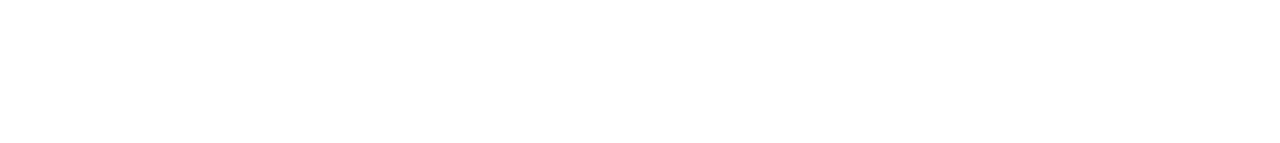
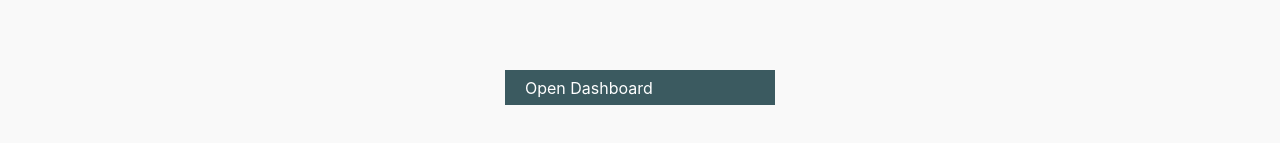
Before and after one commit to AbAyvazyan/baseRealty, a React (Create React App) app: page /admin-panel in a window 1280 px wide. Before the commit this address had no page. Shown: the part 185-328 px from the top of the page. Built offline with nearby package versions, Linux system fonts and the light colour scheme; sample sign-in values are in the browser's storage.

Commit message:
added restricted routes

```diff
--- a/src/Components/AdminPanel/AdminPanel.tsx
+++ b/src/Components/AdminPanel/AdminPanel.tsx
@@ -1,5 +1,6 @@
 import './AdminPanel.css'
 import {useNavigate} from "react-router";
+import withAuthorization from "../../hoc/autorization";
 
 const AdminPanel = () =>{
 
@@ -8,11 +9,10 @@ const AdminPanel = () =>{
     return(
         <section className={'admin_panel'}>
             <div className={'navigation_panel'}>
-                <div onClick={()=>navigate('/admin--add--street')}>Add Street</div>
-                <div onClick={()=>navigate('/admin--dashboard')}>Open Dashboard</div>
+                <div onClick={()=>navigate('/admin-dashboard')}>Open Dashboard</div>
             </div>
         </section>
     )
 }
 
-export default AdminPanel
+export default withAuthorization(AdminPanel)
--- a/src/Components/Dashboard/Dashboard.tsx
+++ b/src/Components/Dashboard/Dashboard.tsx
@@ -1,4 +1,5 @@
 import './Dashboard.css'
+import withAuthorization from "../../hoc/autorization";
 
 const Dashboard =() =>{
     return(
@@ -220,4 +221,4 @@ const Dashboard =() =>{
     )
 }
 
-export default Dashboard
+export default withAuthorization(Dashboard)
--- a/src/Components/HousePosting/HousePosting.tsx
+++ b/src/Components/HousePosting/HousePosting.tsx
@@ -1,5 +1,6 @@
 import './HousePosting.css'
 import MapComponent from "../HouseMap/HouseMap";
+import withAuthorization from "../../hoc/autorization";
 
 type TPostings = {
 
@@ -521,4 +522,4 @@ const HousePosting = () =>{
     )
 }
 
-export default HousePosting
+export default withAuthorization(HousePosting)
--- a/src/Components/Login/Login.tsx
+++ b/src/Components/Login/Login.tsx
@@ -23,11 +23,10 @@ const Login = () => {
             if (!response) {
                 return
             }
-            localStorage.setItem('userToken', JSON.stringify(response.token))
-            localStorage.setItem('user', JSON.stringify(response.user))
-            navigate('/admin--panel')
+            response.token && localStorage.setItem('userToken', JSON.stringify(response.token))
+            response.user && localStorage.setItem('user', JSON.stringify(response.user))
+            navigate('/admin-panel')
         })
-
 
 
     }, [userName, password])
--- /dev/null
+++ b/src/hoc/autorization.tsx
@@ -0,0 +1,42 @@
+import React, {ComponentType, useEffect} from 'react';
+import {useNavigate} from 'react-router-dom';
+import {useLocation} from "react-router";
+
+interface WithAuthorizationProps {
+    // Add any props that your wrapped component requires
+}
+
+const withAuthorization = <P extends object>(
+    WrappedComponent: ComponentType<P>
+): (props: (P & WithAuthorizationProps)) => any => (props: P & WithAuthorizationProps) => {
+    const navigate = useNavigate();
+    const location = useLocation()
+
+
+    const checkUserAuthentication = () => {
+        const userToken = localStorage.getItem('userToken')
+        const user = localStorage.getItem('user')
+
+        if (!user || !userToken) {
+            if (location.pathname === '/admin-panel' || location.pathname === '/admin-dashboard'
+                || location.pathname === '/register' || location.pathname === '/housePosting') {
+                return false
+            }
+            return true
+        }
+    return true
+    }
+
+    const isAuthenticated = checkUserAuthentication();
+
+    useEffect(() => {
+        if (!isAuthenticated) {
+            navigate('/login')
+        }
+    }, [navigate, isAuthenticated])
+
+    return isAuthenticated && <WrappedComponent {...props} />
+}
+
+
+export default withAuthorization;
```
Also changed, not shown: src/App.tsx (+2 -6 lines), src/Components/Register/Register.tsx (+4 -3 lines).
